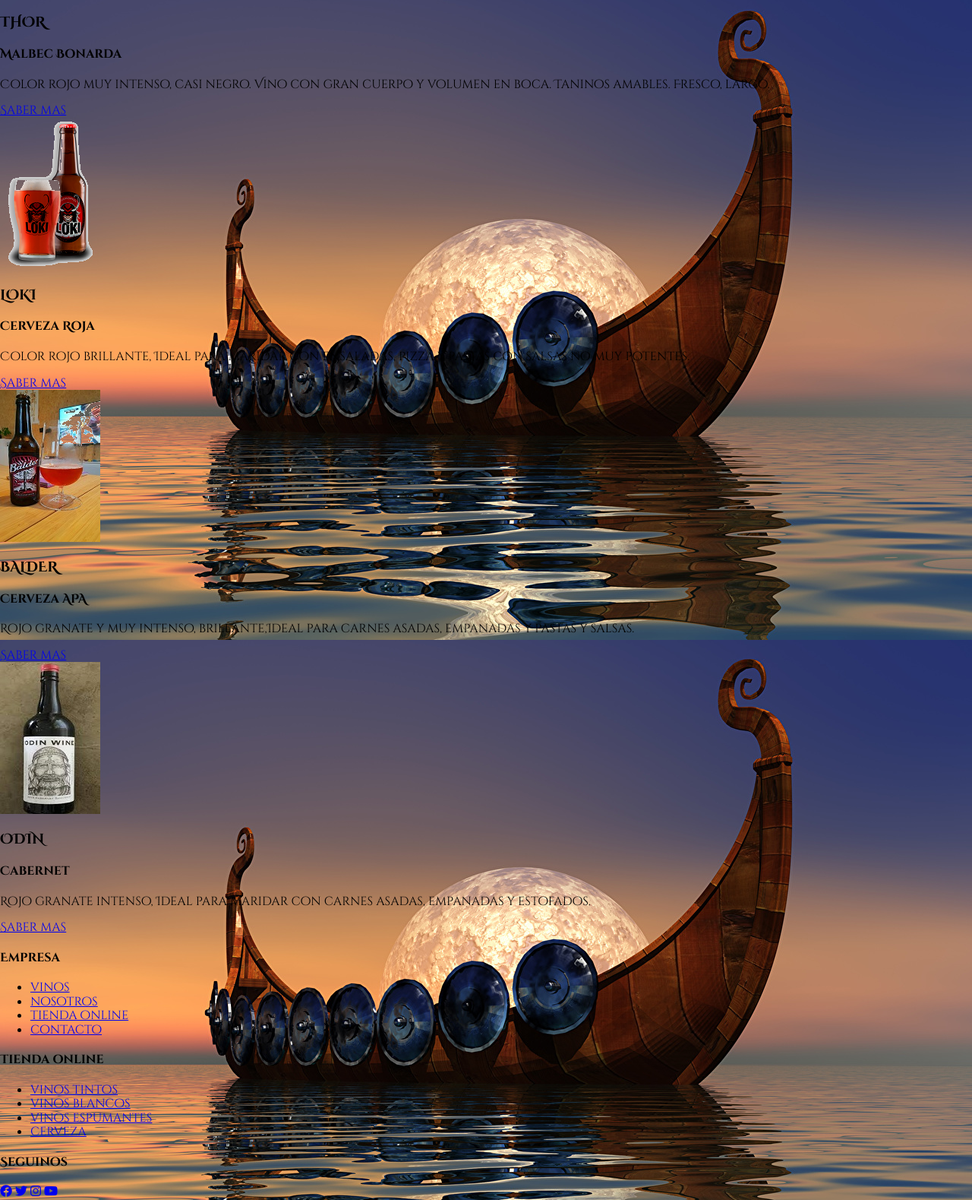
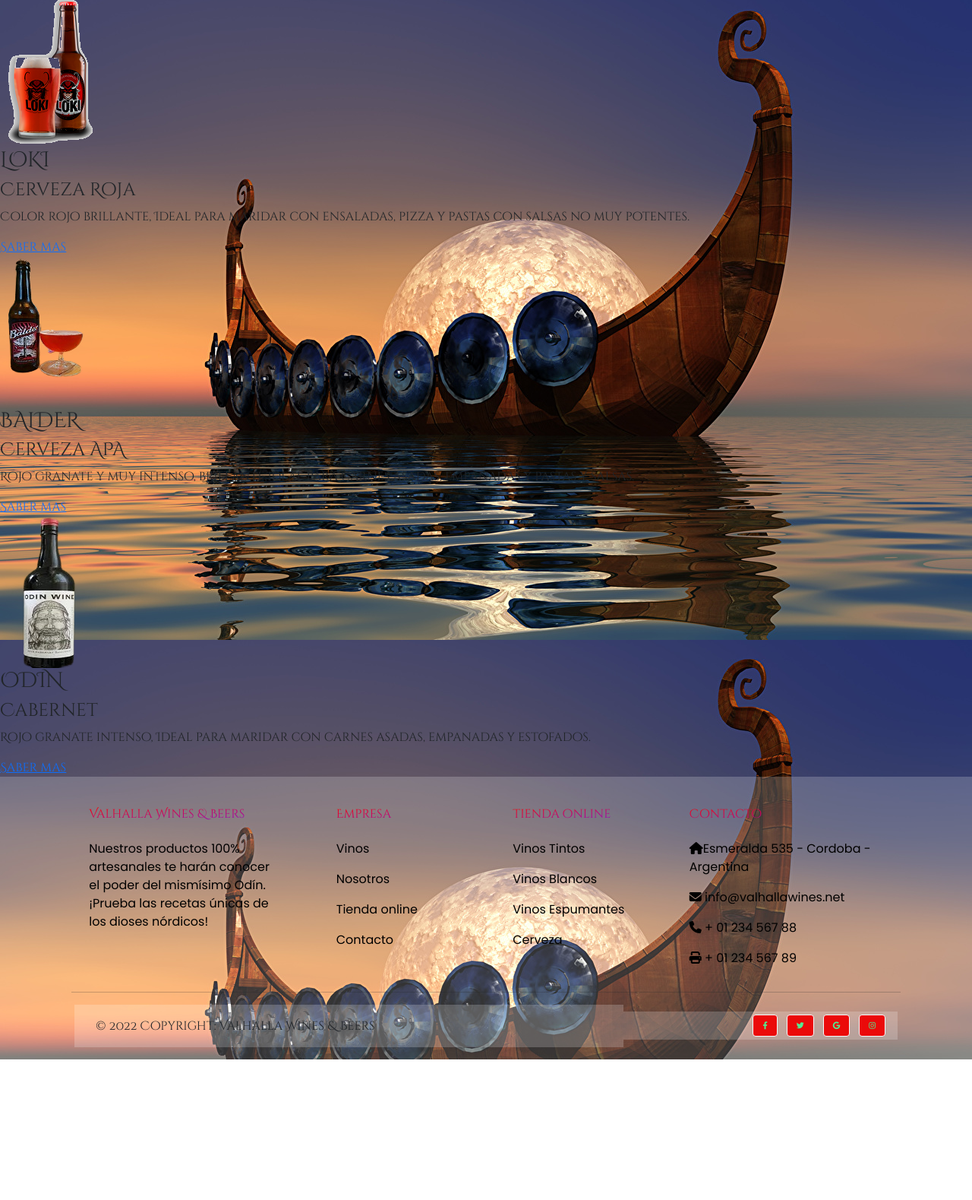
Before and after one commit to avidela47/valhallaWinesVidela, a plain HTML site: page pages/vinos.html in a window 1280 px wide. Shown: the part 864-2443 px from the top of the page at 76% size. After the commit the page ends 2258 px from the top, so only its background shows below. Drawn offline with nearby package versions, Linux system fonts and the light colour scheme.

Commit message:
cambios vinos

```diff
--- a/css/styles.css
+++ b/css/styles.css
@@ -94,7 +94,7 @@
     color: #fff;
     box-shadow: 1px 1px 5px rgb(173, 171, 171);
     border: solid rgba(3, 133, 255, 0) 2px;
-    background-image: url(/root/assets/img/fondotarjetabody.jpg);
+    background-image: url(../assets/img/fondotarjetabody.jpg);
     width: 200px;
     font-family: 'Poppins', sans-serif;
     font-size: 11px;
--- a/pages/vinos.html
+++ b/pages/vinos.html
@@ -4,31 +4,44 @@
   <meta charset="UTF-8">
   <meta name="viewport" content="width=device-width, initial-scale=1.0">
   <title>valhallawines</title>
-  <link rel="stylesheet" type="text/css" href="/css/normalize.css">
-  <link rel="shortcut icon" href="/assets/img/icono.png">
+  <link rel="stylesheet" type="text/css" href="../css/normalize.css">
+  <link rel="shortcut icon" href="../assets/img/icono.png">
   <link rel="stylesheet" href="https://cdnjs.cloudflare.com/ajax/libs/font-awesome/6.1.0/css/all.min.css" integrity="sha512-10/jx2EXwxxWqCLX/hHth/vu2KY3jCF70dCQB8TSgNjbCVAC/8vai53GfMDrO2Emgwccf2pJqxct9ehpzG+MTw==" crossorigin="anonymous" referrerpolicy="no-referrer"/>
-  <link rel="stylesheet" href="/css/styles.css">
+  <link href="https://cdn.jsdelivr.net/npm/bootstrap@5.0.2/dist/css/bootstrap.min.css" rel="stylesheet" integrity="sha384-EVSTQN3/azprG1Anm3QDgpJLIm9Nao0Yz1ztcQTwFspd3yD65VohhpuuCOmLASjC" crossorigin="anonymous">
+  <link rel="stylesheet" href="../css/styles.css">
 </head>
 <body>
-  <header>
-    <nav class="navbar">
-        <img class="logo" src="/assets/img/logo.png" alt="Valhalla Wineries & Beers">
-      <ul class="menu">
-        <li><a href="/index.html">Inicio</a></li>
-        <li><a href="/pages/vinos.html">Vinos</a></li>
-        <li><a href="/pages/nosotros.html">Nosotros</a></li>
-        <li><a href="/pages/tienda.html">Tienda</a></li>
-        <li><a href="/pages/contacto.html">Contacto</a></li>
+    <nav class="navbar navbar-expand-lg navbar-dark">
+      <div class="container-fluid">
+        <img class="logo" src="../assets/img/logo.png" alt="logo">
+          <button class="navbar-toggler" type="button" data-bs-toggle="collapse" data-bs-target="#navbarNav" aria-controls="navbarNav" aria-expanded="false" aria-label="Toggle navigation">
+          <span class="navbar-toggler-icon"></span>
+          </button>
+        <div class="collapse navbar-collapse" id="navbarNav">
+          <ul class="navbar-nav ms-auto">
+            <li class="nav-item">
+              <a class="nav-link active" aria-current="page" href="../index.html">inicio</a>
+            </li>
+            <li class="nav-item">
+              <a class="nav-link" href="./vinos.html">Vinos</a>
+            </li>
+            <li class="nav-item">
+              <a class="nav-link" href="./nosotros.html">Nosotros</a>
+            </li>
+            <li class="nav-item">
+              <a class="nav-link" href="./tienda.html">Tienda</a>
+            </li>
+            <li class="nav-item">
+              <a class="nav-link" href="./contacto.html">Contacto</a>
+            </li>
           </ul>
-    <div class="menu-bar">
-        <i class="fa-solid fa-bars"></i>
+        </div>
       </div>
     </nav>
-  </header>
       <h1>Nuestra Seleccion</h1>
     <div class="contenido">
       <div class="contenido__envases_1">
-        <img class="contenido__envases__botella" src="/assets/img/friggwine2.jpg">
+        <img class="contenido__envases__botella" src="../assets/img/friggwine2.png">
           <h3>FRIGG</h3>
             <h4>Chardonnay</h4>
               <p class="contenido__envases__botella__pv">Amarillo verdoso,Ideal para maridar con ensaladas, pescados grillados y frutos de Mar en general.</p>
@@ -37,7 +50,7 @@
       </div>
     </div>
     <div class="contenido__envases_2">
-      <img class="contenido__envases__botella" src="/assets/img/thor wine.jpg">
+      <img class="contenido__envases__botella" src="../assets/img/thor_wine.png">
         <h3>THOR</h3>
           <h4>Malbec Bonarda</h4>
             <p class="contenido__envases__botella__pv">Color rojo muy intenso, casi negro. Vino con gran cuerpo y volumen en boca. Taninos amables. Fresco, largo.</p>
@@ -46,7 +59,7 @@
               </div>
     </div>
     <div class="contenido__envases_3">
-      <img class="contenido__envases__botella" src="/assets/img/cervezaLoki.png">
+      <img class="contenido__envases__botella" src="../assets/img/cervezaLoki.png">
         <h3>LOKI</h3>
           <h4>Cerveza Roja</h4>
             <p class="contenido__envases__botella__pv">Color rojo brillante, Ideal para maridar con ensaladas, pizza y pastas con salsas no muy potentes.</p>
@@ -55,7 +68,7 @@
               </div>
     </div>
     <div class="contenido__envases_4">
-      <img class="contenido__envases__botella" src="/assets/img/balder beer.png">
+      <img class="contenido__envases__botella" src="../assets/img/balder_beer.png">
         <h3>BALDER</h3>
           <h4>Cerveza APA</h4>
             <p class="contenido__envases__botella__pv">Rojo granate y muy intenso, brillante,Ideal para carnes asadas, empanadas y pastas y salsas.</p>
@@ -64,7 +77,7 @@
               </div>
     </div>
     <div class="contenido__envases_5">
-      <img class="contenido__envases__botella" src="/assets/img/odin wine.jpg">
+      <img class="contenido__envases__botella" src="../assets/img/odin_wine.png">
         <h3>ODIN</h3>
           <h4>Cabernet</h4>
             <p class="contenido__envases__botella__pv">Rojo granate intenso, Ideal para maridar con carnes asadas, empanadas y estofados.</p>
@@ -73,38 +86,78 @@
               </div>
     </div>
           </div>
-  <footer>
-    <div class="footer">
-      <div class="contenedor">
-        <div class="footer-col">
-          <h4>Empresa</h4>
-            <ul>
-              <li><a href="#">vinos</a></li>
-              <li><a href="#">nosotros</a></li>
-              <li><a href="#">tienda online</a></li>
-              <li><a href="#">contacto</a></li>
-            </ul>
+          <footer class="text-center text-lg-start">
+            <div class="container p-4 pb-0">
+              <section class="footer">
+                <div class="row">
+                  <div class="col-md-3 col-lg-3 col-xl-3 mx-auto mt-3">
+                      <h6 class="mb-4">
+                        Valhalla Wines & Beers
+                      </h6>
+                      <p class="txtf">
+                        Nuestros productos 100% artesanales te harán conocer el poder del mismísimo Odín. ¡Prueba las recetas únicas de los dioses nórdicos!
+                      </p>
                   </div>
-        <div class="footer-col">
-          <h4>Tienda online</h4>
-            <ul>
-              <li><a href="#">vinos tintos</a></li>
-              <li><a href="#">vinos blancos</a></li>
-              <li><a href="#">vinos espumantes</a></li>
-              <li><a href="#">cerveza</a></li>
-            </ul>
+                    <hr class="w-100 clearfix d-md-none"/>
+                  <div class="col-md-2 col-lg-2 col-xl-2 mx-auto mt-3">
+                    <h6 class="mb-4">Empresa</h6>
+                      <p class="txtf">
+                        <a class="text-footer">Vinos</a>
+                      </p>
+                      <p class="txtf">
+                        <a class="text-footer">Nosotros</a>
+                      </p>
+                      <p class="txtf">
+                        <a class="text-footer">Tienda online</a>
+                      </p>
+                      <p class="txtf">
+                        <a class="text-footer">Contacto</a>
+                      </p>
                   </div>
-        <div class="footer-col">
-          <h4>Seguinos</h4>
-            <div class="redes-sociales">
-              <a href="#"><i class="fa-brands fa-facebook"></i></a>
-              <a href="#"><i class="fa-brands fa-twitter"></i></a>
-              <a href="#"><i class="fa-brands fa-instagram"></i></a>
-              <a href="#"><i class="fa-brands fa-youtube"></i></a>
+                    <hr class="w-100 clearfix d-md-none"/>
+                  <div class="col-md-3 col-lg-2 col-xl-2 mx-auto mt-3">
+                      <h6 class="mb-4">Tienda online</h6>
+                      <p class="txtf">
+                        <a class="text-footer">Vinos Tintos</a>
+                      </p>
+                      <p class="txtf">
+                        <a class="text-footer">Vinos Blancos</a>
+                      </p>
+                      <p class="txtf">
+                        <a class="text-footer">Vinos Espumantes</a>
+                      </p>
+                      <p class="txtf">
+                        <a class="text-footer">Cerveza</a>
+                      </p>
+                  </div>
+                    <hr class="w-100 clearfix d-md-none"/>
+                  <div class="col-md-4 col-lg-3 col-xl-3 mx-auto mt-3">
+                      <h6 class="mb-4">Contacto</h6>
+                      <p class="txtf"><i class="fas fa-home mr-3"></i>Esmeralda 535 - Cordoba - Argentina</p>
+                      <p class="txtf"><i class="fas fa-envelope mr-3"></i> info@valhallawines.net</p>
+                      <p class="txtf"><i class="fas fa-phone mr-3"></i> + 01 234 567 88</p>
+                      <p class="txtf"><i class="fas fa-print mr-3"></i> + 01 234 567 89</p>
                     </div>
                   </div>
+              </section>
+                    <hr class="my-3">
+              <section class="p-3 pt-0">
+                  <div class="row d-flex align-items-center">
+                    <div class="col-md-7 col-lg-8 text-center text-md-start">
+                      <div class="p-3">
+                        © 2022 Copyright: Valhalla Wines & Beers
                       </div>
                     </div>
+                  <div class="col-md-5 col-lg-4 ml-lg-0 text-center text-md-end">
+                      <a class="btn btn-outline-light btn-floating m-1" role="button"><i class="fab fa-facebook-f"></i></a>
+                      <a class="btn btn-outline-light btn-floating m-1" role="button"><i class="fab fa-twitter"></i></a>
+                      <a class="btn btn-outline-light btn-floating m-1" role="button"><i class="fab fa-google"></i></a>
+                      <a class="btn btn-outline-light btn-floating m-1" role="button"><i class="fab fa-instagram"></i></a>
+                    </div>
+                  </div>
+                </section>
+              </div>
             </footer>
+            <script src="https://cdn.jsdelivr.net/npm/bootstrap@5.0.2/dist/js/bootstrap.bundle.min.js" integrity="sha384-MrcW6ZMFYlzcLA8Nl+NtUVF0sA7MsXsP1UyJoMp4YLEuNSfAP+JcXn/tWtIaxVXM" crossorigin="anonymous"></script>
 </body>
 </html>
```
Also changed, not shown: assets/img/balder beer.png (deleted), assets/img/friggwine2.jpg (deleted), assets/img/odin wine.jpg (deleted). Lines whose indentation alone changed are shown as unchanged.
